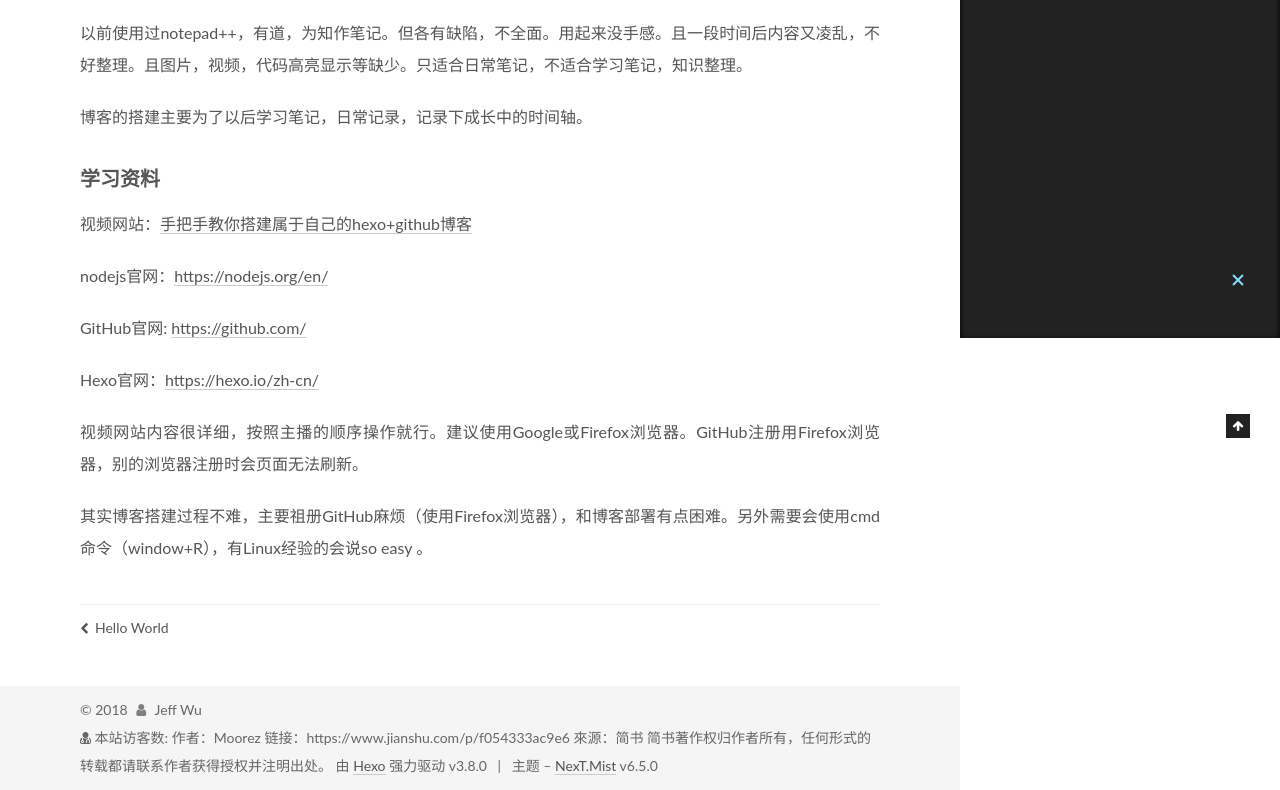
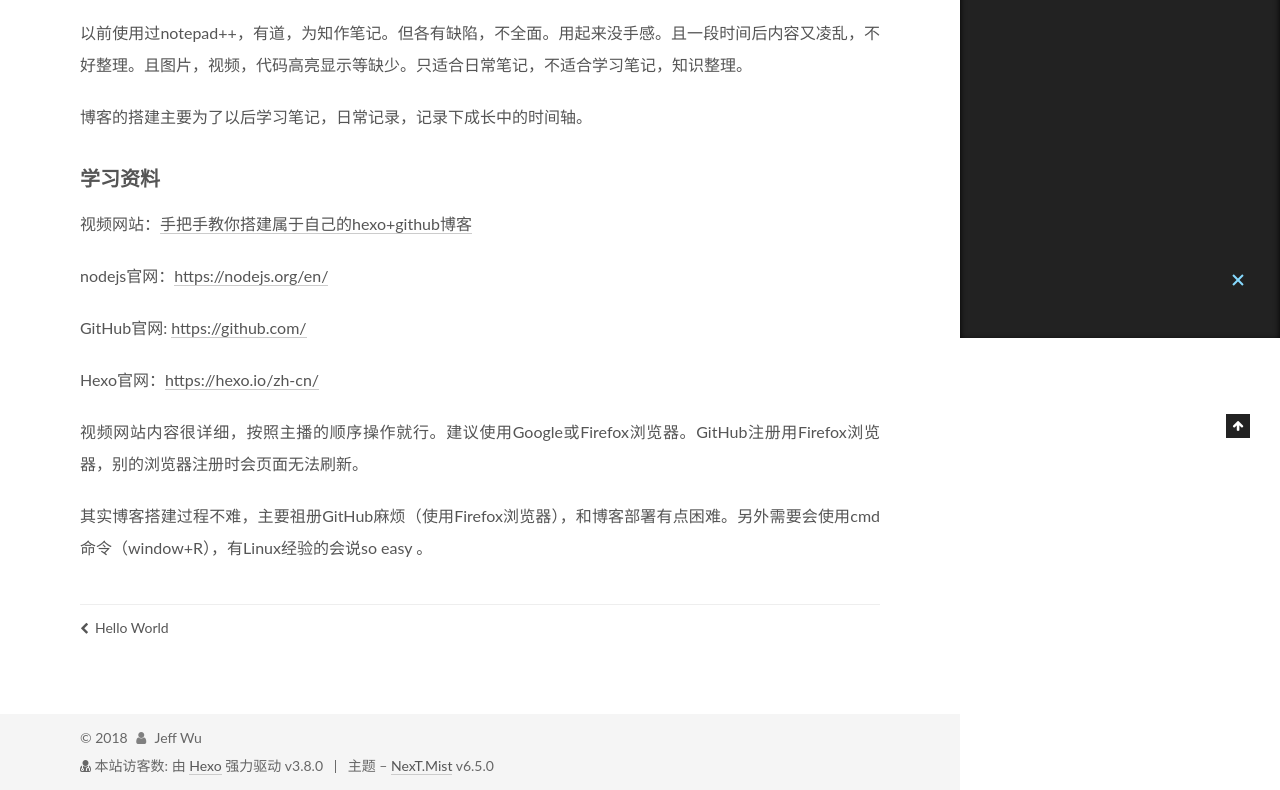
Before and after one commit to SetCalm/setcalm.github.io, a plain HTML site: page GitHub-Hexo搭建博客心得.html in a window 1280 px wide. Shown: the part 462-1252 px from the top of the page. Drawn offline with Linux system fonts and the light colour scheme; some packages are replaced by stand-ins of ours; a script that the page names is missing.

Commit message:
Site updated: 2018-11-05 23:42:19

```diff
--- a/GitHub-Hexo搭建博客心得.html
+++ b/GitHub-Hexo搭建博客心得.html
@@ -578,10 +578,6 @@
 </span>
 </div>
 
-作者：Moorez
-链接：https://www.jianshu.com/p/f054333ac9e6
-來源：简书
-简书著作权归作者所有，任何形式的转载都请联系作者获得授权并注明出处。
 
 
 
```
Also changed, not shown: archives/2018/11/index.html (+0 -4 lines), archives/2018/index.html (+0 -4 lines), archives/index.html (+0 -4 lines), hello-world.html (+0 -4 lines), index.html (+0 -4 lines).
